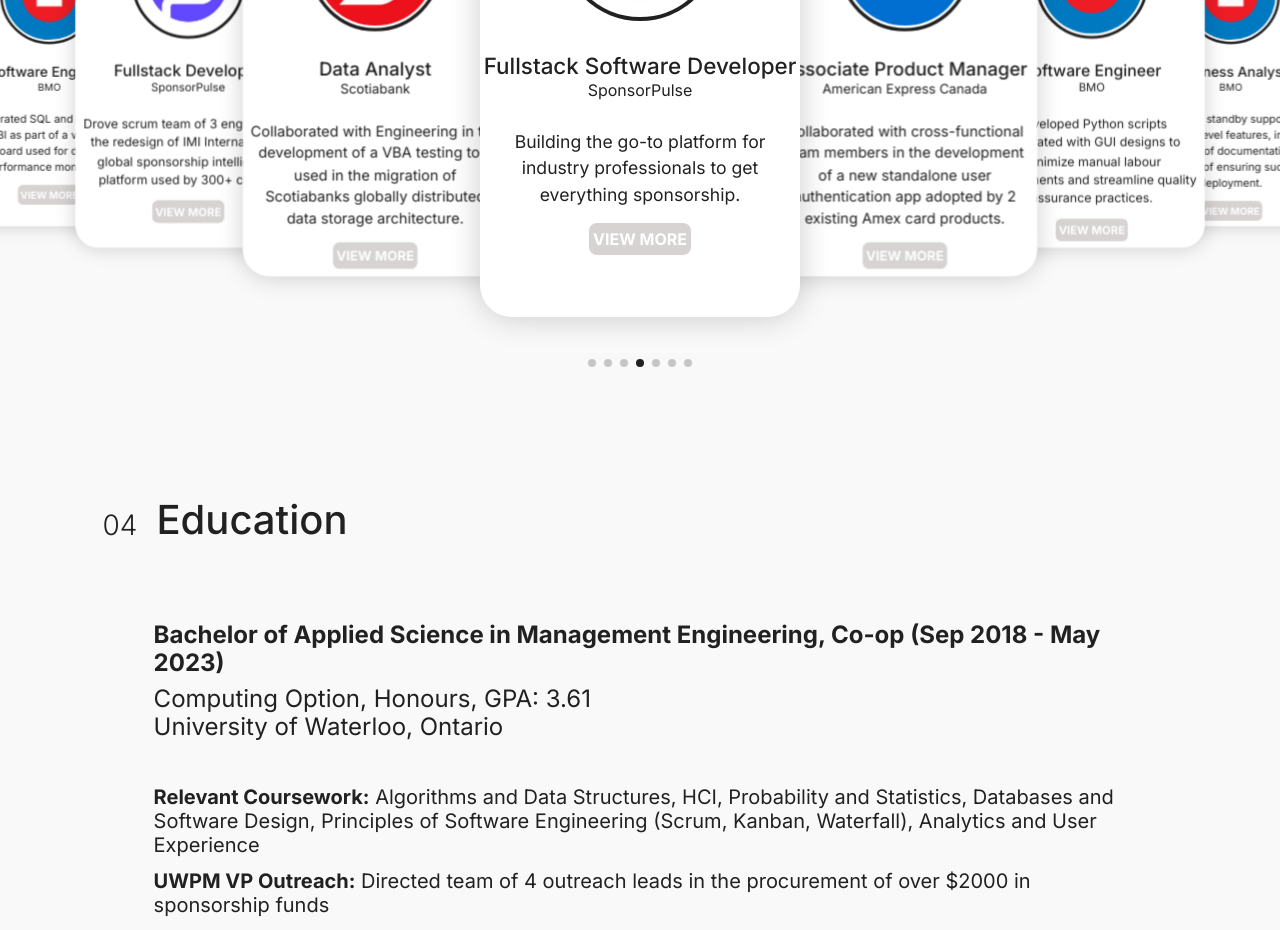
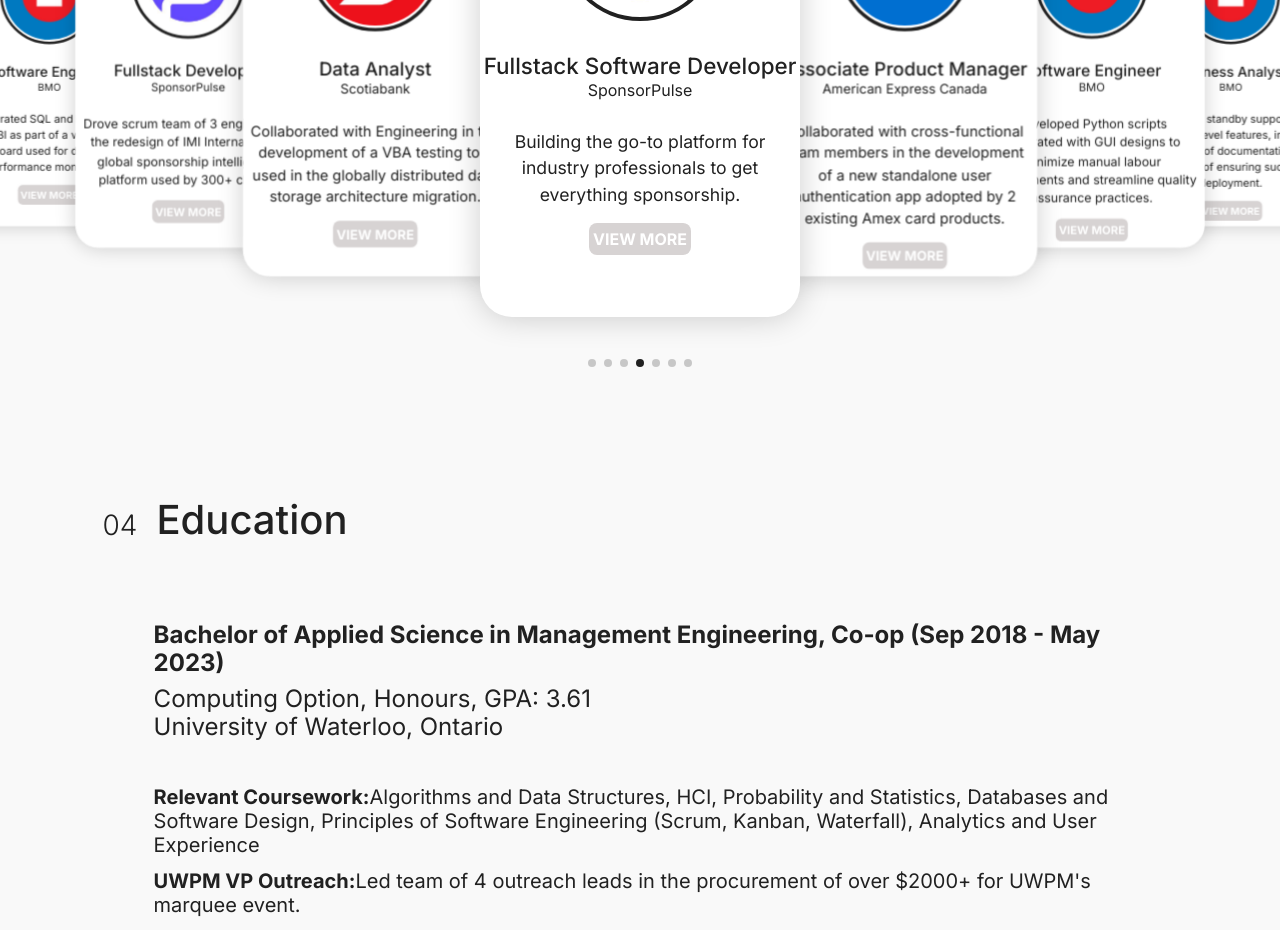
Before and after one commit to dhjiang1/darren-jiang, a Next.js app in the folder personal-site/: page / in a window 1280 px wide. Shown: the part 2820-3750 px from the top of the page. Built offline with nearby package versions, Linux system fonts and the light colour scheme.

Commit message:
Update page.tsx

```diff
--- a/personal-site/src/app/page.tsx
+++ b/personal-site/src/app/page.tsx
@@ -212,7 +212,7 @@
                 <div className="card-content">
                   <span className="card-title">Data Analyst</span>
                   <span className="card-company">Scotiabank</span>
-                  <p className="card-text">Collaborated with Engineering in the development of a VBA testing tool used in the migration of Scotiabanks globally distributed data storage architecture.</p>
+                  <p className="card-text">Collaborated with Engineering in the development of a VBA testing tool used in the globally distributed data storage architecture migration.</p>
                   <button className="card-btn"><a href="https://drive.google.com/file/d/1-MvnU9SmC7aIMsoZW4Svk4UNT25bzSbk/view?usp=sharing" target="_blank">View More</a></button>
                 </div>
 
@@ -297,9 +297,9 @@
           <h1>Bachelor of Applied Science in Management Engineering, Co-op (Sep 2018 - May 2023)</h1>
           <h2>Computing Option, Honours, GPA: 3.61</h2>
           <h2>University of Waterloo, Ontario</h2>
-          <h3><b>Relevant Coursework:</b> Algorithms and Data Structures, HCI, Probability and Statistics, Databases and Software Design, Principles of Software Engineering (Scrum, Kanban, Waterfall), Analytics and User Experience</h3>
-          <h3><b>UWPM VP Outreach:</b> Directed team of 4 outreach leads in the procurement of over $2000 in sponsorship funds</h3>
-          <h3><b>Digitizing KidsAbility:</b> Spearheaded development of a data analytics platform built with PostgreSQL and React.js to replace physical processes, saving practitioners <b>76 hours a week</b></h3>
+          <h3><b>Relevant Coursework:</b>Algorithms and Data Structures, HCI, Probability and Statistics, Databases and Software Design, Principles of Software Engineering (Scrum, Kanban, Waterfall), Analytics and User Experience</h3>
+          <h3><b>UWPM VP Outreach:</b>Led team of 4 outreach leads in the procurement of over $2000+ for UWPM's marquee event.</h3>
+          <h3><b>Digitizing KidsAbility:</b>Spearheaded development of a data analytics platform built with PostgreSQL and React.js to replace physical processes, saving practitioners <b>76 hours a week</b></h3>
         </div>
 
       </section>
```
